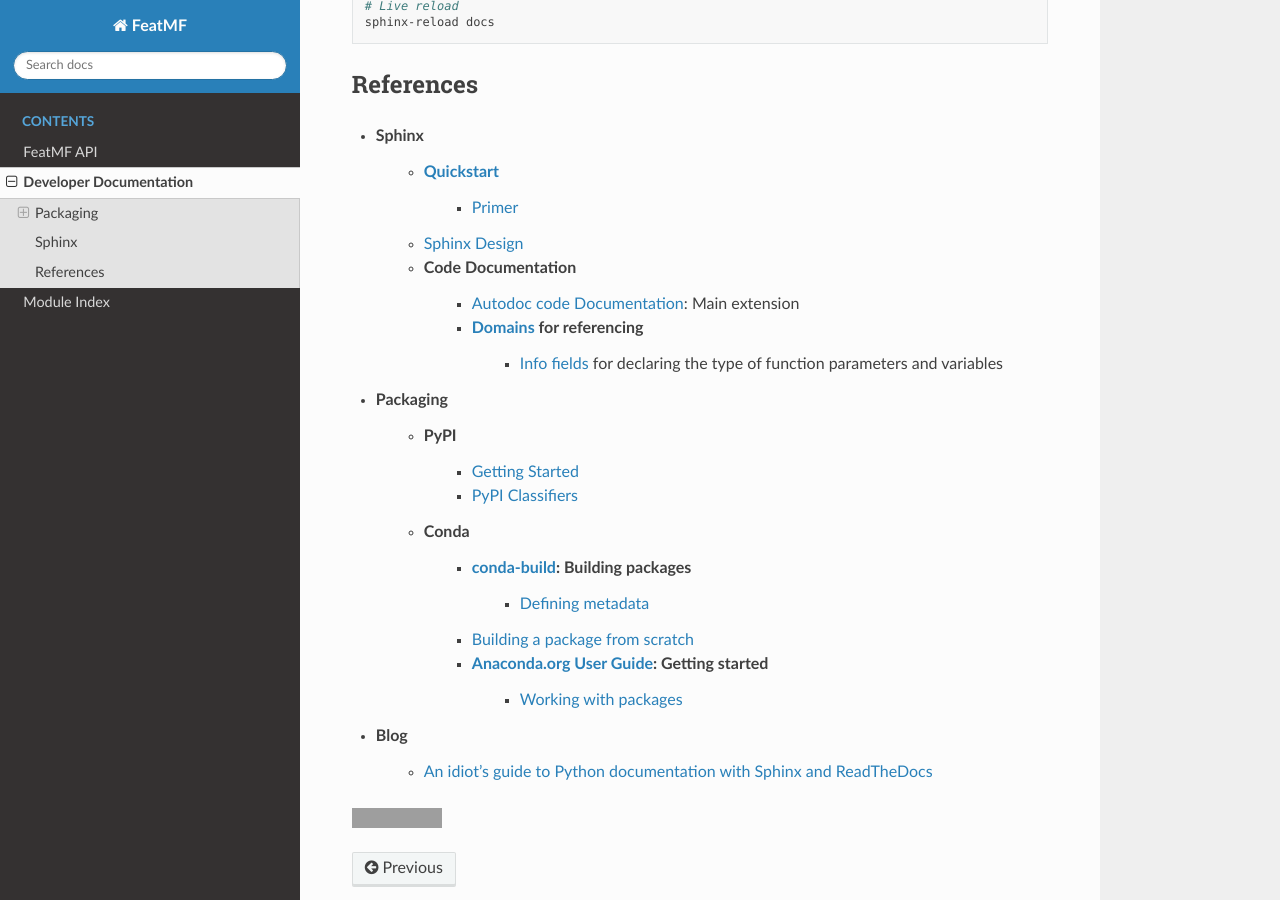
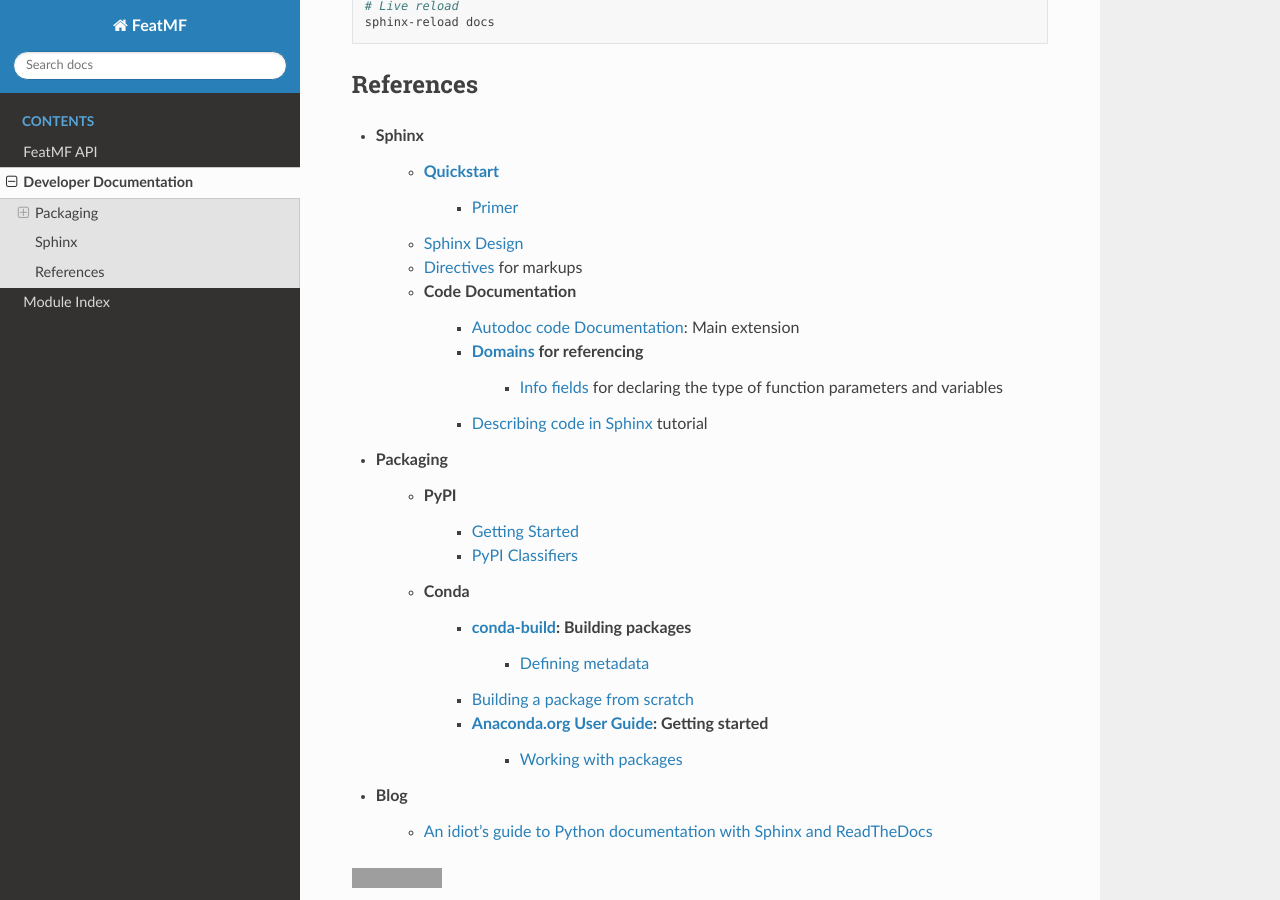
Before and after one commit to TheProjectsGuy/FeatMF, a Sphinx documentation site: the page built from docs/developer.rst, in a window 1280 px wide and 900 px high, scrolled down 2403 px. Built offline with Sphinx 7.4.7 and the Read the Docs theme 2.0.0, drawn with Linux system fonts in a browser that asks for light colours; grey boxes are pictures that could not be loaded.

Commit message:
Added some doc links for sphinx

```diff
--- a/docs/developer.rst
+++ b/docs/developer.rst
@@ -120,10 +120,12 @@
     - `Quickstart <https://www.sphinx-doc.org/en/master/usage/quickstart.html>`_
         - `Primer <https://www.sphinx-doc.org/en/master/usage/restructuredtext/basics.html>`_
     - `Sphinx Design <https://sphinx-design.readthedocs.io/en/latest/dropdowns.html>`_
+    - `Directives <https://www.sphinx-doc.org/en/master/usage/restructuredtext/directives.html>`_ for markups
     - Code Documentation
         - `Autodoc code Documentation <https://www.sphinx-doc.org/en/master/usage/extensions/autodoc.html>`_: Main extension
         - `Domains <https://www.sphinx-doc.org/en/master/usage/restructuredtext/domains.html>`_ for referencing
             - `Info fields <https://www.sphinx-doc.org/en/master/usage/restructuredtext/domains.html#info-field-lists>`_ for declaring the type of function parameters and variables
+        - `Describing code in Sphinx <https://www.sphinx-doc.org/en/master/tutorial/describing-code.html>`_ tutorial
 - Packaging
     - PyPI
         - `Getting Started <https://packaging.python.org/en/latest/tutorials/packaging-projects/>`_
```
